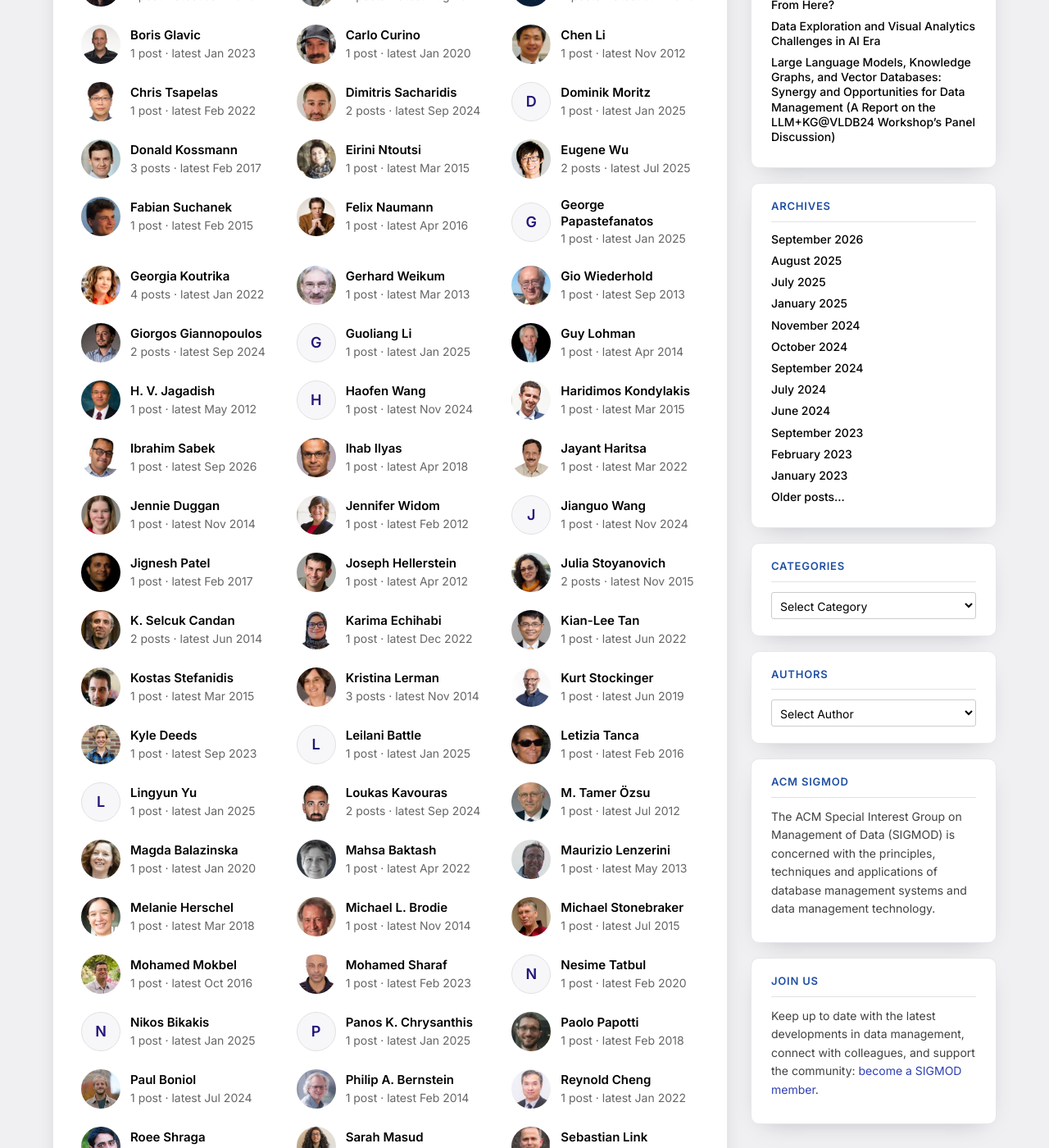
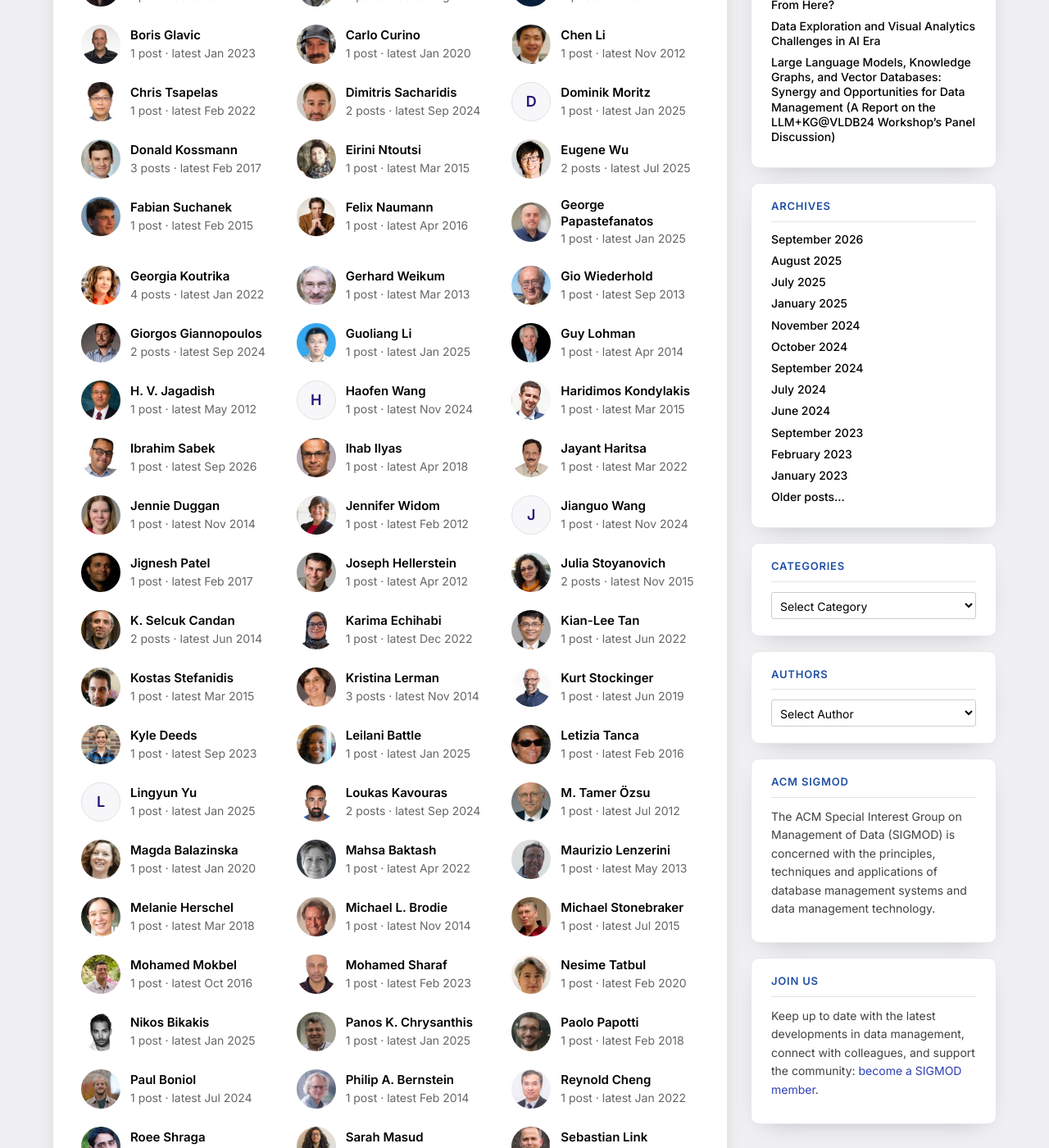
Before and after one commit to manathan1984/sigmod-blog, a Jekyll site: the page built from authors.html, in a window 1280 px wide and 1400 px high, scrolled down 604 px. Shown: the whole window at 82% size. Built offline with Jekyll 4.4.1, drawn with Linux system fonts in a browser that asks for light colours.

Commit message:
Author photos: add seven headshots, improve five crops
New: George Papastefanatos, Guoliang Li, Leilani Battle, Panos K. Chrysanthis,
Nesime Tatbul, Nikos Bikakis, Wolfgang Lehner.
Recropped: Avigdor Gal, Michael L. Brodie, Ziniu Wu, Loukas Kavouras, Yannis Velegrakis.

```diff
--- a/_data/authors.yml
+++ b/_data/authors.yml
@@ -139,6 +139,7 @@
   avatar: "/wp-content/uploads/2016/04/felixnaumann-150x129.jpg"
 "george-papastefanatos":
   name: "George Papastefanatos"
+  avatar: "/assets/authors/george-papastefanatos.jpg"
 "georgiakoutrika":
   name: "Georgia Koutrika"
   wp_id: 3
@@ -159,6 +160,7 @@
   avatar: "/assets/authors/giorgos-giannopoulos.jpg"
 "guoliang-li":
   name: "Guoliang Li"
+  avatar: "/assets/authors/guoliang-li.jpg"
 "guy-lohman":
   name: "Guy Lohman"
   wp_id: 20
@@ -269,6 +271,7 @@
   members: ["kyle-deeds", "ziniu-wu"]
 "leilani-battle":
   name: "Leilani Battle"
+  avatar: "/assets/authors/leilani-battle.jpg"
 "lenzerini":
   name: "Maurizio Lenzerini"
   wp_id: 15
@@ -325,10 +328,13 @@
   avatar: "/wp-content/uploads/2023/02/sharaf-117x150.jpg"
 "nesime-tatbul":
   name: "Nesime Tatbul"
+  avatar: "/assets/authors/nesime-tatbul.jpg"
 "nikos-bikakis":
   name: "Nikos Bikakis"
+  avatar: "/assets/authors/nikos-bikakis.jpg"
 "panos-chrysanthis":
   name: "Panos K. Chrysanthis"
+  avatar: "/assets/authors/panos-chrysanthis.jpg"
 "paolo-papotti":
   name: "Paolo Papotti"
   avatar: "/assets/authors/paolo-papotti.jpg"
@@ -445,6 +451,7 @@
   name: "Wei Hu"
 "wolfgang-lehner":
   name: "Wolfgang Lehner"
+  avatar: "/assets/authors/wolfgang-lehner.jpg"
 "wukhan":
   name: "Arijit Khan and Yinghui Wu"
   wp_id: 50
```
Also changed, not shown: assets/authors/avigdor-gal.jpg, assets/authors/george-papastefanatos.jpg (added), assets/authors/guoliang-li.jpg (added), assets/authors/leilani-battle.jpg (added), assets/authors/loukas-kavouras.jpg, assets/authors/michael-brodie.jpg, assets/authors/nesime-tatbul.jpg (added), assets/authors/nikos-bikakis.jpg (added), assets/authors/panos-chrysanthis.jpg (added), assets/authors/wolfgang-lehner.jpg (added), assets/authors/yannis-velegrakis.jpg, assets/authors/ziniu-wu.jpg.
